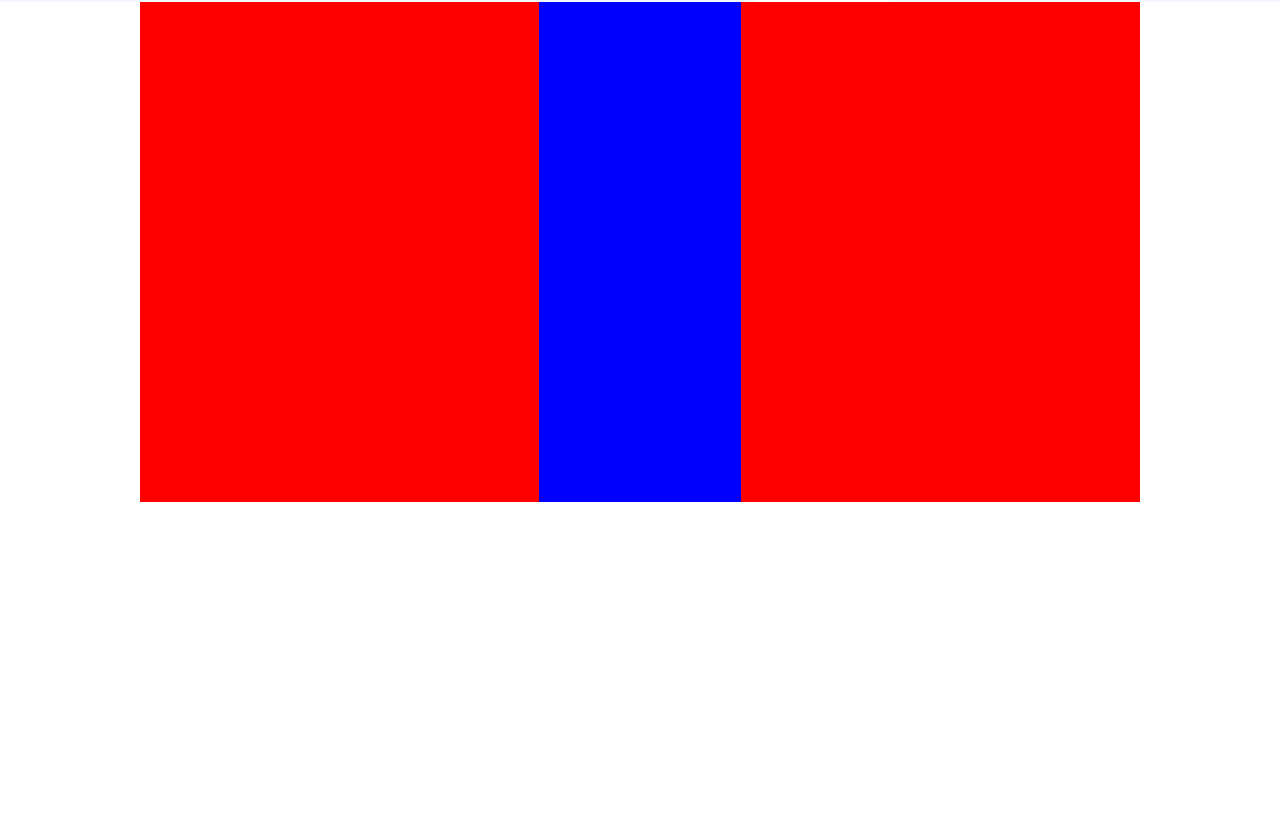
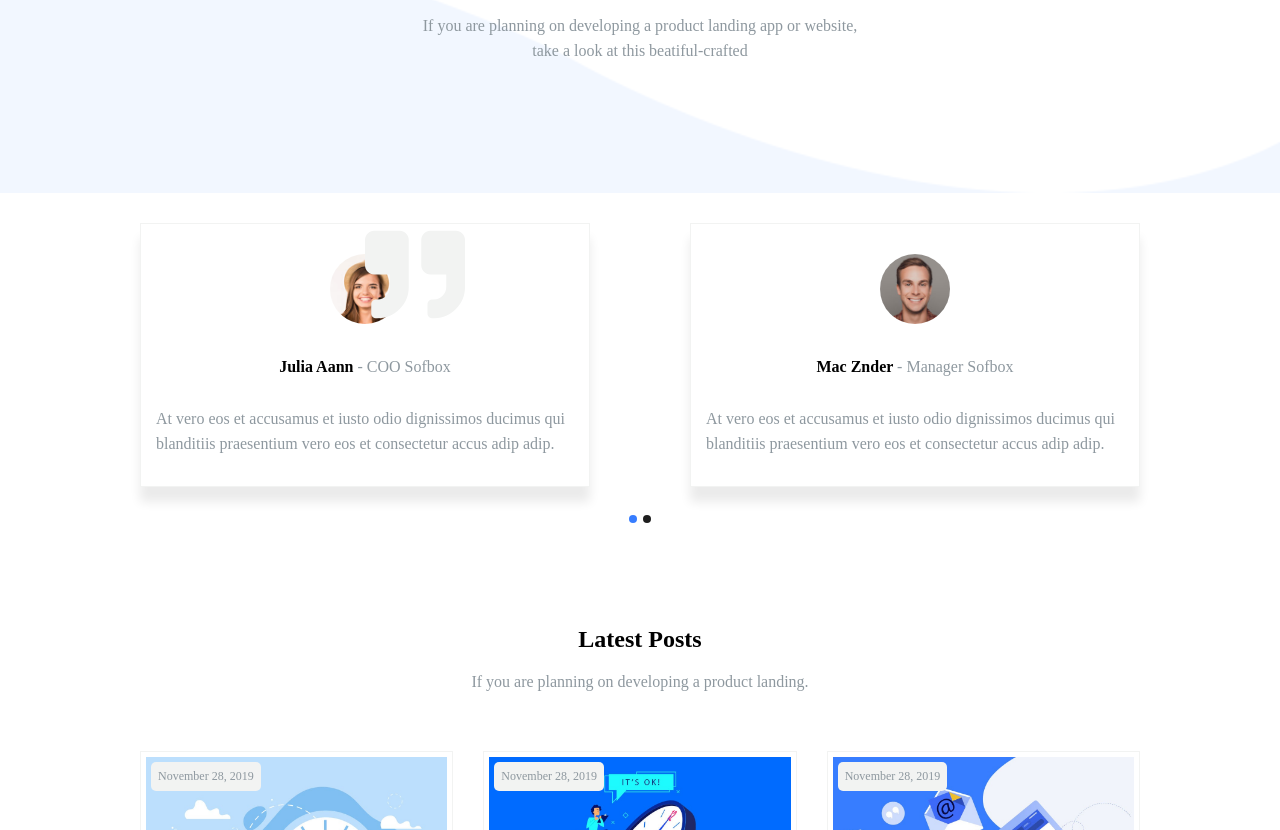
Before and after one commit to ABoni14/proj-html-vuejs, a Vue app: page / in a window 1280 px wide. Shown: the part 1970-2800 px from the top of the page. Before the commit the page ends 2472 px from the top, so only its background shows below. Built offline with nearby package versions, Linux system fonts and the light colour scheme; a small style sheet from the web is missing.

Commit message:
latest posts section, contact section, start footer

```diff
--- /dev/null
+++ b/src/assets/data/LatestPostsData.js
@@ -0,0 +1,21 @@
+export default
+[
+  {
+    img: require ("../img/19.jpg"),
+    title: "Life Lack Meaning",
+    description: "It is a long established fact that a reader will be distracted by the readable.",
+    data: "November 28, 2019"
+  },
+  {
+    img: require ("../img/18.jpg"),
+    title: "Life Lack Meaning",
+    description: "It is a long established fact that a reader will be distracted by the readable.",
+    data: "November 28, 2019"
+  },
+  {
+    img: require ("../img/17.jpg"),
+    title: "Life Lack Meaning",
+    description: "It is a long established fact that a reader will be distracted by the readable.",
+    data: "November 28, 2019"
+  },
+]
--- /dev/null
+++ b/src/components/ContactTeam.vue
@@ -0,0 +1,112 @@
+<template>
+  <section>
+    <div class="top">
+      <h2>Contact with our team</h2>
+      <p>If you are planning on developing a product landing</p>
+    </div>
+    <div class="bottom container-1000">
+      <div class="left">
+        <img src="../assets/img/StaticMapService.GetMapIma.png" alt="">
+      </div>
+      <div class="right">
+        <img src="../assets/img/35.png" alt="">
+        <h3>9840 Shore St. Fond Du Lac, WI 54935</h3>
+        <p>0 1223 456 789<br>mail@sofbox.com</p>
+        <div class="icon">
+          <i class="fab fa-facebook-f"></i>
+          <i class="fab fa-twitter"></i>
+          <i class="fab fa-github"></i>
+          <i class="fab fa-instagram"></i>
+        </div>
+        <h2>Get in Touch</h2>
+        <form action="">
+          <div class="input">
+            <input type="text" placeholder="Your Name">
+            <input type="text" placeholder="Your Email">
+          </div>
+          <input type="text" class="subject" placeholder="Your Subject">
+          <textarea name="" id="" cols="30" rows="10" placeholder="Your Message"></textarea>
+          <input type="submit" value="Send Message" class="button">
+        </form>
+      </div>
+    </div>
+  </section>
+</template>
+
+<script>
+export default {
+  name: "ContactTeam"
+}
+</script>
+
+<style lang="scss" scoped>
+@import "../assets/style/vars.scss";
+
+section{
+  padding-bottom: 100px;
+  border-bottom: 1px solid $border-color;
+  .top{
+    display: flex;
+    flex-direction: column;
+    align-items: center;
+    margin-bottom: 25px;
+    h2, p{
+      margin-bottom: 25px;
+    }
+    p{
+      color: $secondary-text-color;
+    }
+  }
+  .bottom{
+    display: flex;
+    justify-content: space-between;
+    .left{
+      width: 50%;
+      img{
+        width: 100%;
+      }
+    }
+    .right{
+      width: 50%;
+      padding-left: 25px;
+      img, p, .icon{
+        margin-bottom: 40px;
+      }
+      h3, h2{
+        margin-bottom: 20px;
+      }
+      p{
+        color: $secondary-text-color;
+      }
+      .icon i{
+        color: $primary-color;
+        font-size: 20px;
+        padding: 20px;
+        border: 1px solid $border-color;
+        margin-right: 10px;
+        border-radius: 5px;
+        cursor: pointer;
+      }
+      input, textarea{
+        padding: 10px;
+        border-radius: 5px;
+        border: 1px solid $border-color;
+      }
+      .input{
+        display: flex;
+        justify-content: space-between;
+        input{
+          width: 48%;
+        }
+      }
+      .subject, textarea{
+        display: block;
+        margin: 20px 0;
+        width: 100%;
+      }
+
+    }
+  }
+}
+
+</style>
--- a/src/components/Footer.vue
+++ b/src/components/Footer.vue
@@ -11,5 +11,9 @@ export default {
 </script>
 
 <style lang="scss" scoped>
-
+footer{
+  padding: 50px 0;
+  background-color: red;
+  height: 500px;
+}
 </style>
--- a/src/components/Header.vue
+++ b/src/components/Header.vue
@@ -101,7 +101,7 @@ header{
         .number-shop{
           position: absolute;
           color: white;
-          top: -7px;
+          top: -9px;
           right: -5px;
           padding: 0.5px 5px;
           border-radius: 50%;
--- /dev/null
+++ b/src/components/LatestPosts.vue
@@ -0,0 +1,95 @@
+<template>
+  <section>
+    <div class="container-1000">
+      <div class="top">
+        <h2>Latest Posts</h2>
+        <p>If you are planning on developing a product landing.</p>
+      </div>
+      <div class="bottom">
+        <div
+        v-for="(post, index) in LatestPostsData"
+        :key="index"
+        class="card">
+          <div class="top-card">
+            <img :src="post.img" alt="">
+            <div class="date">
+              {{post.data}}
+            </div>
+          </div>
+          <div class="bottom-card">
+            <h3>{{post.title}}</h3>
+            <p>{{post.description}}</p>
+          </div>
+        </div>
+      </div>
+    </div>
+  </section>
+</template>
+
+<script>
+import LatestPostsData from "../assets/data/LatestPostsData"
+
+export default {
+  name: "LatestPosts",
+
+  data(){
+    return{
+      LatestPostsData
+    }
+  }
+}
+</script>
+
+<style lang="scss" scoped>
+@import "../assets/style/vars.scss";
+
+section{
+  margin-top: 100px;
+  margin-bottom: 100px;
+  .top{
+    display: flex;
+    align-items: center;
+    flex-direction: column;
+    margin-bottom: 30px;
+    p{
+      color: $secondary-text-color;
+      margin-top: 20px;
+      margin-bottom: 30px;
+    }
+  }
+  .bottom{
+    display: flex;
+    justify-content: space-between;
+    .card{
+      width: calc(100% / 3 - 20px);
+      border: 1px solid $border-color;
+      .top-card{
+        padding: 5px;
+        position: relative;
+        img{
+          width: 100%;
+        }
+        .date{
+          position: absolute;
+          top: 10px;
+          left: 10px;
+          background-color: $border-color;
+          color: $secondary-text-color;
+          padding: 7px;
+          border-radius: 5px;
+          font-size: 12px;
+        }
+      }
+      .bottom-card{
+        padding: 15px;
+        h3{
+          margin-bottom: 15px;
+        }
+        p{
+          color: $secondary-text-color
+        }
+      }
+    }
+  }
+}
+</style>
--- a/src/components/Main.vue
+++ b/src/components/Main.vue
@@ -4,6 +4,8 @@
     <TipsSection />
     <PopularFeatures />
     <Testimonials />
+    <LatestPosts />
+    <ContactTeam />
   </main>
 </template>
 
@@ -12,6 +14,8 @@ import OnlineMarketing from "./OnlineMarketing.vue"
 import TipsSection from "./TipsSection.vue"
 import PopularFeatures from "./PopularFeatures.vue"
 import Testimonials from "./Testimonials.vue"
+import LatestPosts from "./LatestPosts.vue"
+import ContactTeam from "./ContactTeam.vue"
 
 export default {
   name: "Main",
@@ -20,7 +24,9 @@ export default {
     OnlineMarketing,
     TipsSection,
     PopularFeatures,
-    Testimonials
+    Testimonials,
+    LatestPosts,
+    ContactTeam
   }
 }
 </script>
--- a/src/components/OnlineMarketing.vue
+++ b/src/components/OnlineMarketing.vue
@@ -67,7 +67,7 @@ section{
       p{
         color: $secondary-text-color;
         margin-bottom: 10px;
-        line-height: 20px;
+        line-height: 25px;
         font-size: 14px;
         font-weight: 500;
       }
--- a/src/components/Testimonials.vue
+++ b/src/components/Testimonials.vue
@@ -5,8 +5,23 @@
       <p>If you are planning on developing a product landing app or website, <br>take a look at this beatiful-crafted</p>
     </div>
     <div class="contain-card container-1000">
-      <div class="card"></div>
-      <div class="card"></div>
+      <div class="card">
+        <img src="../assets/img/26.jpeg" alt="">
+        <h4>Julia Aann <span>- COO Sofbox</span></h4>
+        <p>At vero eos et accusamus et iusto odio dignissimos ducimus qui blanditiis praesentium vero eos et consectetur accus adip adip.</p>
+        <div class="apici">
+          <i class="fas fa-quote-left"></i>
+        </div>
+      </div>
+      <div class="card">
+        <img src="../assets/img/27.jpeg" alt="">
+        <h4>Mac Znder <span>- Manager Sofbox</span></h4>
+        <p>At vero eos et accusamus et iusto odio dignissimos ducimus qui blanditiis praesentium vero eos et consectetur accus adip adip.</p>
+      </div>
+    </div>
+    <div class="circle-contain container-1000">
+      <div class="circle"></div>
+      <div class="circle circle-active"></div>
     </div>
   </section>
 </template>
@@ -21,7 +36,7 @@ export default {
 @import "../assets/style/vars.scss";
 
 section{
-
+  margin-bottom: 30px;
   .contain-text{
     background-image: url("../assets/img/15.png");
     background-color: $secondary-bg;
@@ -32,7 +47,9 @@ section{
     justify-content: center;
     flex-direction: column;
     text-align: center;
-    padding-bottom: 50px;
+    padding-bottom: 130px;
+    padding-top: 130px;
+    margin-bottom: 30px;
     h2{
       font-size: 30px;
       margin-bottom: 20px;
@@ -45,11 +62,67 @@ section{
   .contain-card{
     display: flex;
     justify-content: space-between;
-    background-color: blue;
     .card{
-      width: 399px;
-      height: 500px;
-      background-color: red;
+      width: 450px;
+      padding: 30px 15px;
+      text-align: center;
+      border: 1px solid $border-color;
+      box-shadow: 0px 15px 10px $shadow-color;
+      position: relative;
+      z-index: 1;
+      img{
+        width: 70px;
+        border-radius: 50%;
+        margin-bottom: 30px;
+      }
+      h4{
+        margin-bottom: 30px;
+        position: relative;
+        z-index: 99;
+        span{
+          color: $secondary-text-color;
+          font-weight: 500;
+        }
+      }
+      p{
+        color: $secondary-text-color;
+        text-align: start;
+        line-height: 25px;
+        position: relative;
+        z-index: 98;
+      }
+      .apici{
+        width: 100%;
+        height: 100%;
+        position: absolute;
+        z-index: 3;
+        top: 50%;
+        left: 50%;
+        transform: translate(-50%, -50%);
+        i{
+          font-size: 100px;
+          position: absolute;
+          color: $border-color;
+          z-index: 5;
+          transform: rotate(180deg);
+        }
+      }
+    }
+  }
+  .circle-contain{
+    display: flex;
+    justify-content: center;
+    margin-top: 25px;
+    .circle{
+      width: 8px;
+      height: 8px;
+      border-radius: 50%;
+      background-color: $primary-color;
+      margin: 3px;
+      cursor: pointer;
+      &.circle-active{
+        background-color: #1e1e1e;
+      }
     }
   }
 }
--- a/src/components/TipsSection.vue
+++ b/src/components/TipsSection.vue
@@ -56,7 +56,10 @@ section{
     .box{
       display: flex;
       align-items: center;
-      padding: 10px;
+      padding: 15px 10px;
+      h3{
+        margin-bottom: 15px;
+      }
       &.box-active{
         border: 1px solid $border-color;
         box-shadow: 5px 15px 20px $shadow-color;
@@ -71,7 +74,7 @@ section{
   }
   .right-content{
     img{
-      margin-top: 60px;
+      margin-top: 15px;
       width: 100%;
     }
   }
```
